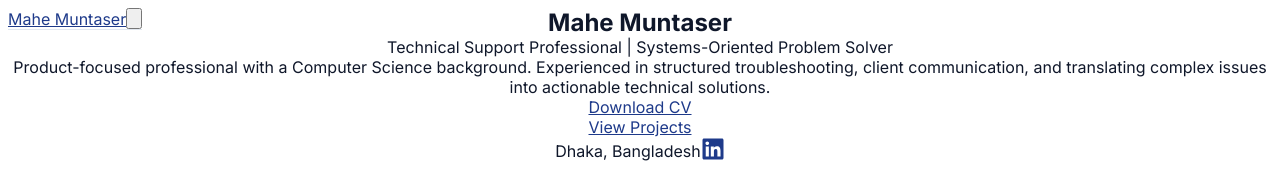
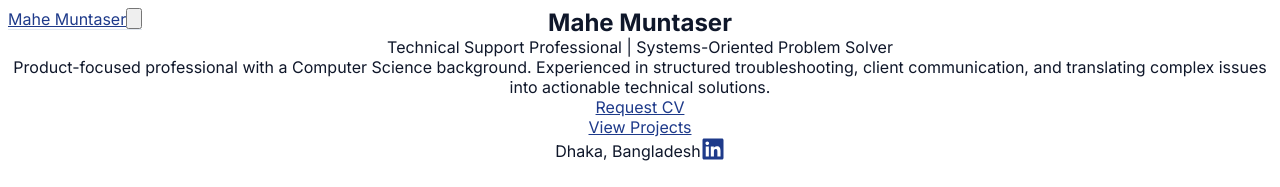
Before and after one commit to potayto41/personalportfolio, a Next.js app: page / in a window 1280 px wide. Shown: the top 187 px of the page. Built offline with nearby package versions, Linux system fonts and the light colour scheme.

Commit message:
Fix broken hero CTA and add GitHub contact button

```diff
--- a/components/Contact.tsx
+++ b/components/Contact.tsx
@@ -2,7 +2,7 @@
 
 import React from 'react';
 import { motion } from 'framer-motion';
-import { FaEnvelope, FaLinkedin } from 'react-icons/fa';
+import { FaEnvelope, FaGithub, FaLinkedin } from 'react-icons/fa';
 
 const Contact = () => {
   return (
@@ -54,15 +54,17 @@ const Contact = () => {
             mahemuntaser94@gmail.com
           </motion.a>
 
-          {/* Download CV */}
+          {/* GitHub */}
           <motion.a
-            href="/path-to-your-cv.pdf"
-            download
+            href="https://github.com/potayto41"
+            target="_blank"
+            rel="noopener noreferrer"
             whileHover={{ scale: 1.05 }}
             whileTap={{ scale: 0.98 }}
-            className="inline-flex items-center gap-2 bg-primary-600 text-white px-6 py-3 rounded-lg font-medium hover:bg-primary-700 transition-colors duration-300"
+            className="inline-flex items-center gap-2 bg-slate-800 text-white px-6 py-3 rounded-lg font-medium hover:bg-slate-900 transition-colors duration-300"
           >
-            Download CV
+            <FaGithub size={20} />
+            GitHub
           </motion.a>
         </motion.div>
 
--- a/components/Hero.tsx
+++ b/components/Hero.tsx
@@ -46,11 +46,10 @@ const Hero = () => {
             className="flex flex-col md:flex-row items-center md:items-start"
           >
             <a
-              href="/path-to-your-cv.pdf"
-              download
+              href="mailto:mahemuntaser94@gmail.com?subject=CV%20Request"
               className="bg-blue-600 text-white px-6 py-3 rounded-md hover:bg-blue-700 transition-colors duration-300 mb-4 md:mb-0 md:mr-4"
             >
-              Download CV
+              Request CV
             </a>
             <a
               href="#projects"
@@ -90,6 +89,7 @@ const Hero = () => {
               className="rounded-full shadow-lg object-cover"
               priority
               sizes="(max-width: 768px) 256px, 320px"
+              unoptimized
             />
           </div>
         </motion.div>
```
